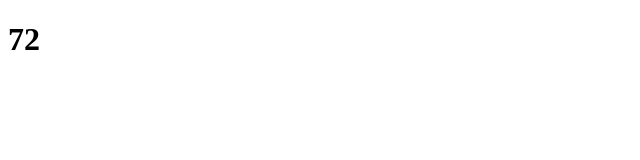
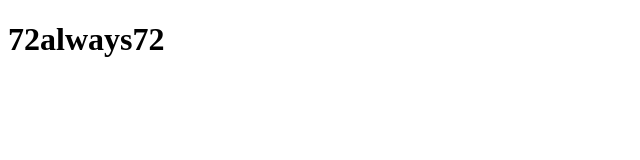
Before and after one commit to 72always72/72always72.github.io, a plain HTML site: page index.html in a window 1280 px wide. Shown: the whole page, without its empty margins (0-640 px from the left). Drawn offline with Linux system fonts and the light colour scheme.

Commit message:
Update index.html

```diff
--- a/index.html
+++ b/index.html
@@ -5,6 +5,6 @@
   <title>72always72</title>
 </head>
 <body>
-  <h1>72</h1>
+  <h1 class="main_title">72always72</h1>
 </body>
 </html>
```
